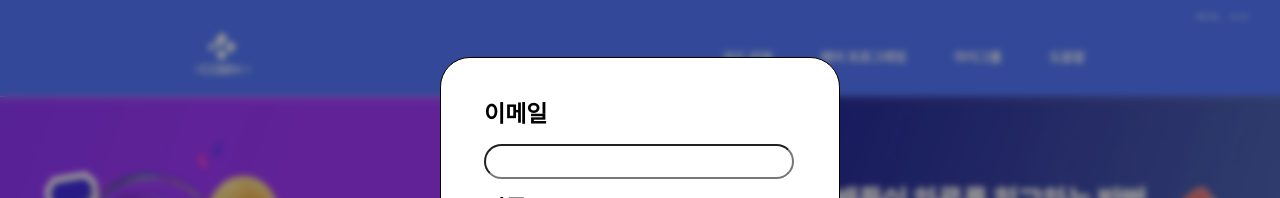
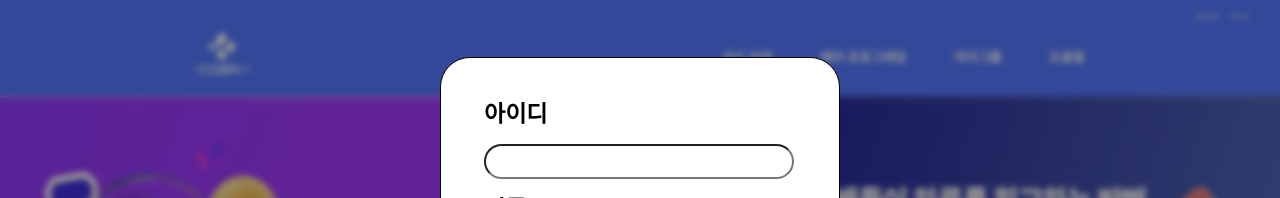
Before and after one commit to GDSC-KNU/Coby, a React (Create React App) app in the folder frontend/: page / in a window 1280 px wide. Both pictures are taken after a click on the button "회원가입". Shown: the top 198 px of the page. Built offline with nearby package versions, Linux system fonts and the light colour scheme; a web font is replaced by a local one.

Commit message:
Fixed: 글자 수정

```diff
--- a/frontend/src/components/modal/signin/SigninModal.js
+++ b/frontend/src/components/modal/signin/SigninModal.js
@@ -42,7 +42,7 @@ function SignIn({ setModalOpen}) {
     return (
         <div className="container1">
             <div className="form1">
-                <p>이메일</p>
+                <p>아이디</p>
                 <input className="input1" type='text' name='input_id' value={newId} onChange={handleNewId} />
                 <p>이름</p>
                 <input className="input1" type='text' name='input_name' value={newName} onChange={handleNewName} />
```
Also changed, not shown: frontend/src/components/makeCodeRoom/makeRoomModal/NewMakeRoom.js (+13 -0 lines).
